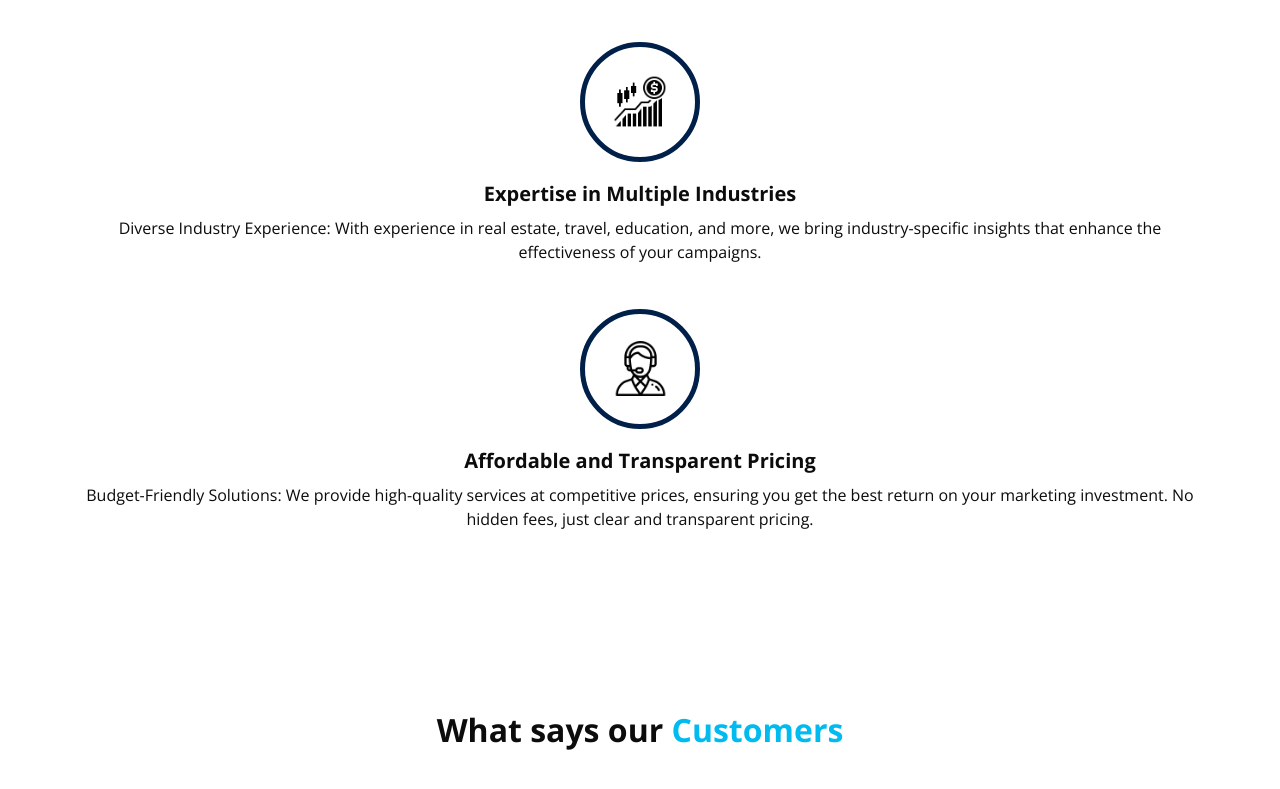
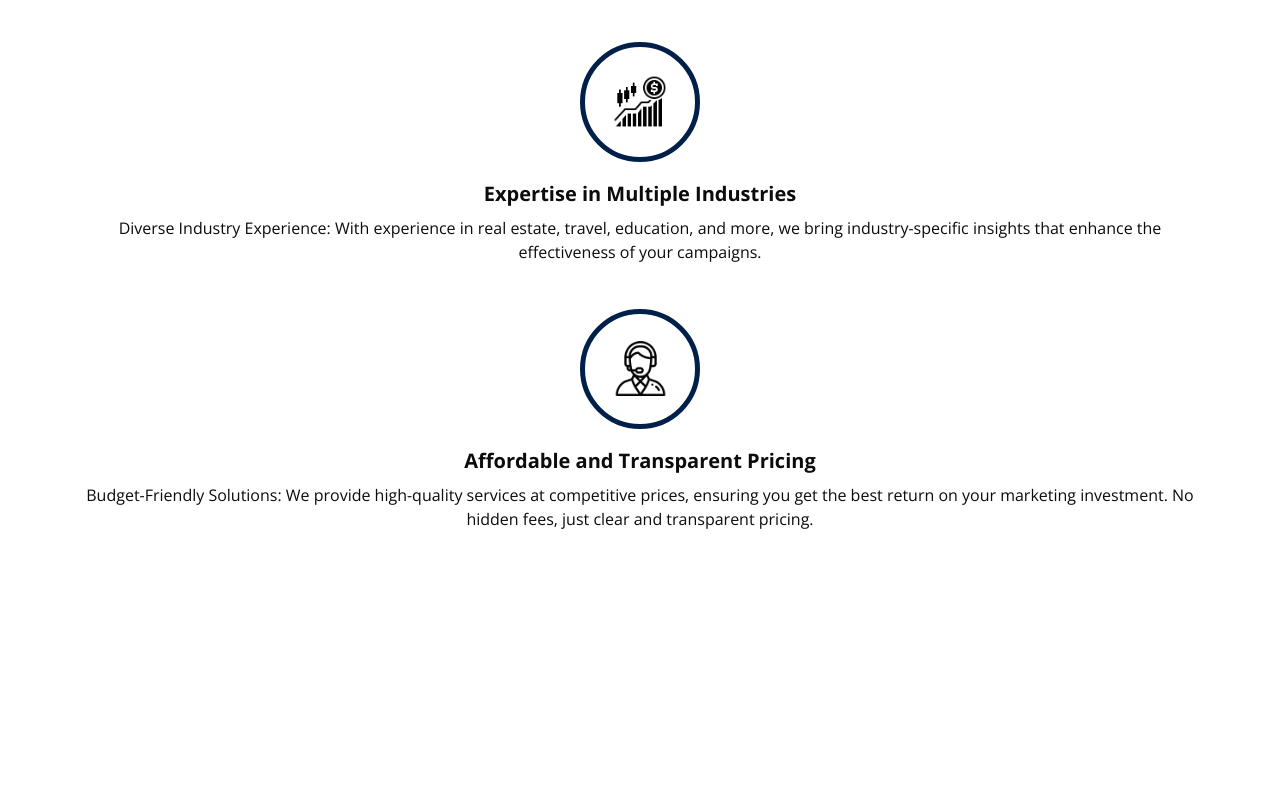
Before and after one commit to Sonusha123/Sonudigi1122, a plain HTML site: page index.html in a window 1280 px wide. Shown: the part 3081-3870 px from the top of the page. Drawn offline with nearby package versions, Linux system fonts and the light colour scheme; a script that the page names is missing.

Commit message:
Update index.html

```diff
--- a/index.html
+++ b/index.html
@@ -364,7 +364,7 @@
     <div class="container">
       <div class="heading_container heading_center psudo_white_primary mb_45">
         <h2>
-          What says our <span>Customers</span>
+
         </h2>
       </div>
       <div class="carousel-wrap ">
```
